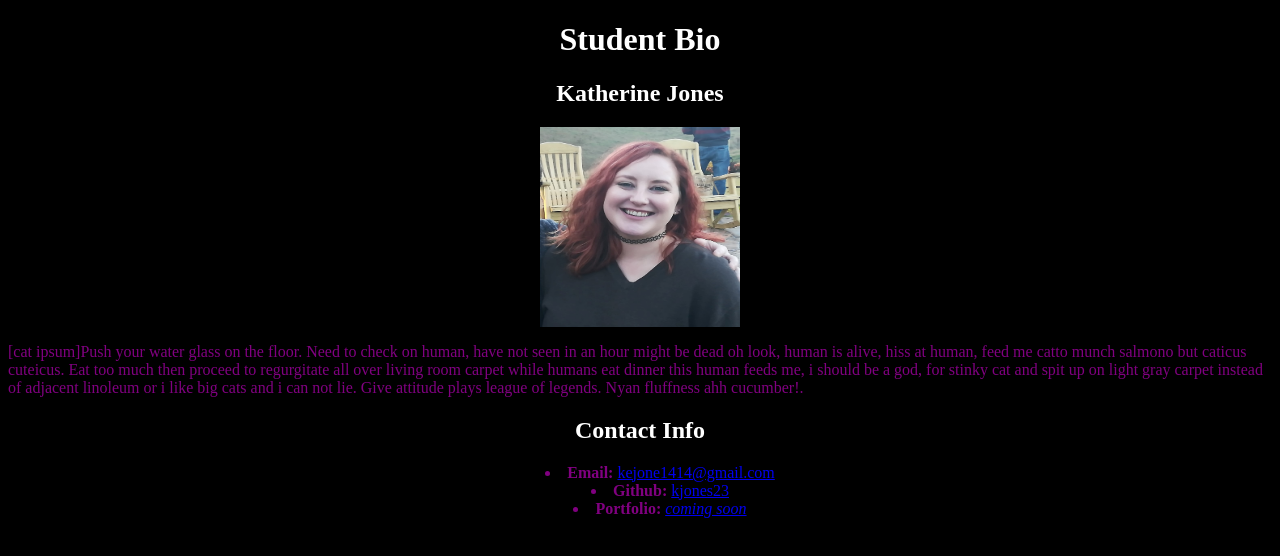
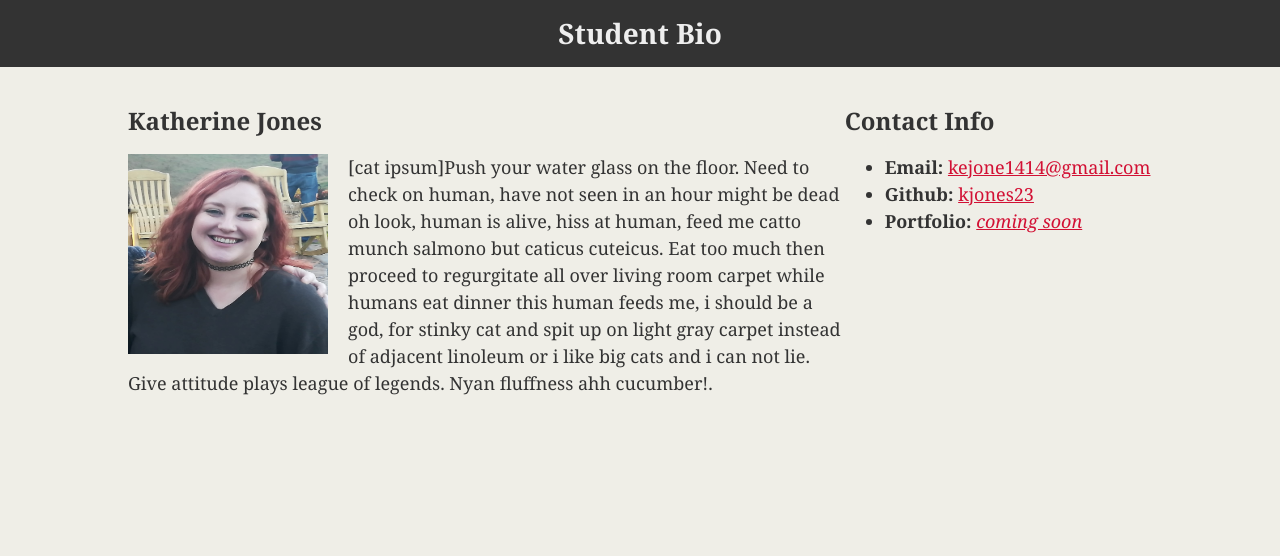
Before and after one commit to katjones23/01-Activity-04-HTML-GIT, a plain HTML site: page index.html in a window 1280 px wide. Drawn offline with Linux system fonts and the light colour scheme.

Commit message:
updated html and css based off of solution

```diff
--- a/index.html
+++ b/index.html
@@ -1,23 +1,30 @@
 <!DOCTYPE html>
 <html lang="en">
+
 <head>
     <meta charset="UTF-8">
     <meta name="viewport" content="width=device-width, initial-scale=1.0">
     <title>KJ_04-HTML_Git</title>
-    <link rel="stylesheet" href="style.css">
+    <link rel="stylesheet" type="text/css" href="style.css">
 </head>
+
 <body>
+    <header>
         <h1>Student Bio</h1>
+    </header>
+
+    <div class="container">
+
+        <section id="main-bio">
 
             <h2>Katherine Jones</h2>
 
             <!-- image of kat -->
-    <img src="./assets/images/profile.jpg" alt="Katherine Jones"
-        style="width:200px;height:200px">
+            <img id="bio-image" src="./assets/images/profile.jpg" alt="Katherine Jones">
 
             <!-- cat ipsum bio -->
-    <div>
-        <p>[cat ipsum]Push your water glass on the floor. Need to check on human, have not
+            <p>
+            [cat ipsum]Push your water glass on the floor. Need to check on human, have not
             seen in an hour might be dead oh look, human is alive, hiss at
             human, feed me catto munch salmono but caticus cuteicus. Eat too
             much then proceed to regurgitate all over living room carpet while
@@ -26,10 +33,10 @@
             i like big cats and i can not lie. Give attitude plays league of
             legends. Nyan fluffness ahh cucumber!.
             </p>
-    </div>
+        </section>
 
         <!-- contact info -->
-    <div>
+        <section id="contact-info">
             <h2>Contact Info</h2>
             <ul>
                 <li><b>Email:</b> <a href="mailto:kejone1414@gmail.com" target="_top">
@@ -38,6 +45,7 @@
                     kjones23</a></li>
                 <li><b>Portfolio:</b> <a href="#"><i>coming soon</i></a></li>
             </ul>
+        </section>
     </div>
 
 </body>
--- a/style.css
+++ b/style.css
@@ -1,23 +1,57 @@
+/** Mirroring solution for practice **/
+
 body {
-        background-color: black;
+        padding: 0;
+        margin: 0;
+        font-family: Georgia, 'Times New Roman', Times, serif;
+        font-size: 18px;
+        line-height: 150%;
+        color: #333;
+        background: #efeee7;
 }
 
-h1, h2 {
-        color: white;
+header {
+        background: #333;
+}
+
+/** Student bio header **/
+h1 {
+        padding: 20px 0;
+        margin: 0;
+        margin-bottom: 20px;
+        font-size: 28px;
+        color: #eee;
         text-align: center;
 }
 
-div {
-        color: purple
+h2 {
+        font-size: 24px;
 }
 
-img {
-    margin-left: auto;
-    margin-right: auto;
-    display: block;
+a {
+        color: #d21034;
 }
 
-ul {
-        text-align: center;
-        list-style: inside;
+.container {
+        width: 1024px;
+        margin: 0 auto;
 }
+
+/** this allows everything to line up horizontally **/
+#main-bio, #contact-info, #bio-image {
+        float: left;
+}
+
+#main-bio {
+        width: 70%;
+}
+
+#contact-info {
+        width: 30%;
+}
+
+#bio-image {
+        width: 200px;
+        height: 200px;
+        margin-right: 20px;
+}
```
Lines whose indentation alone changed are shown as unchanged.
